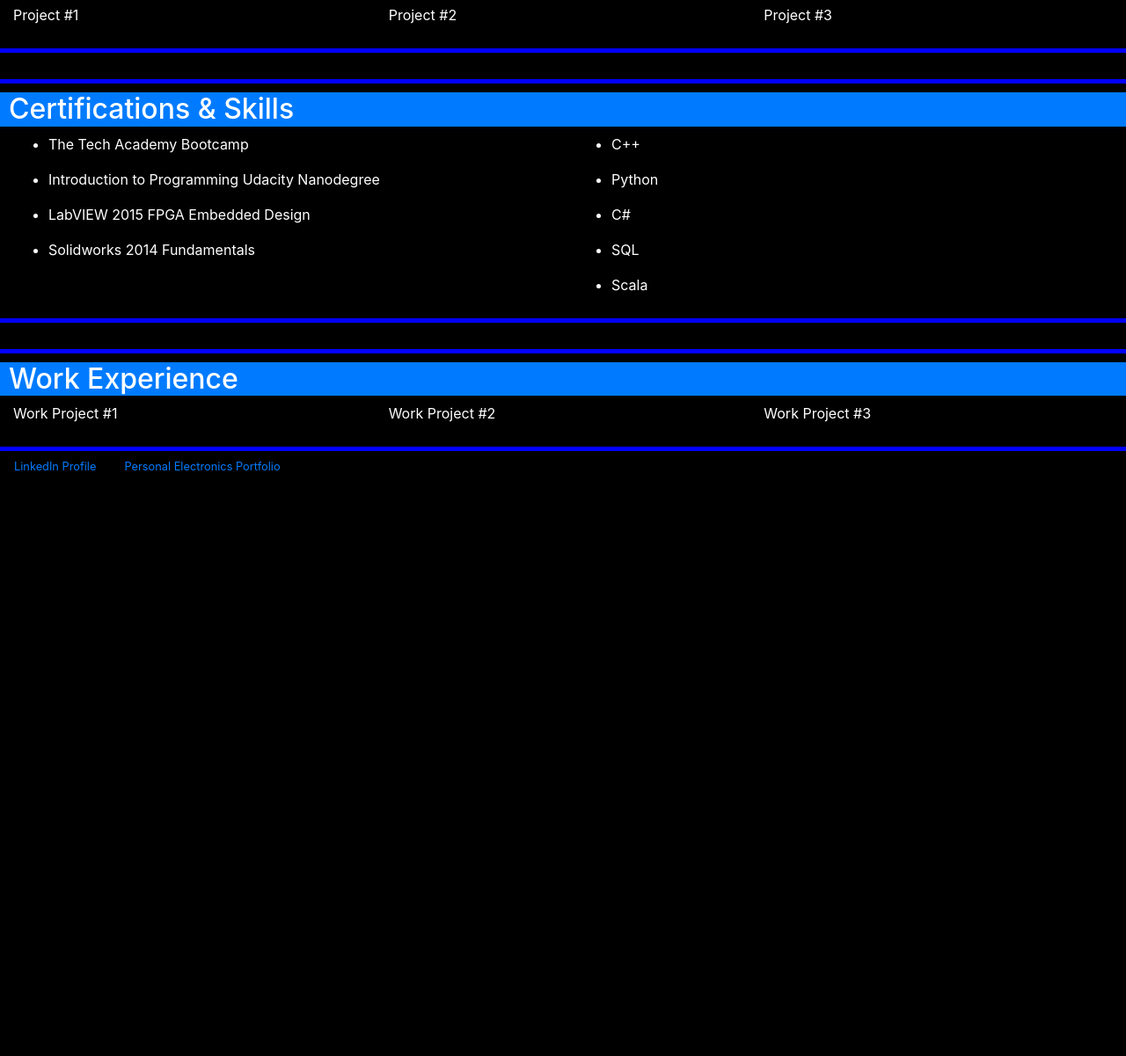
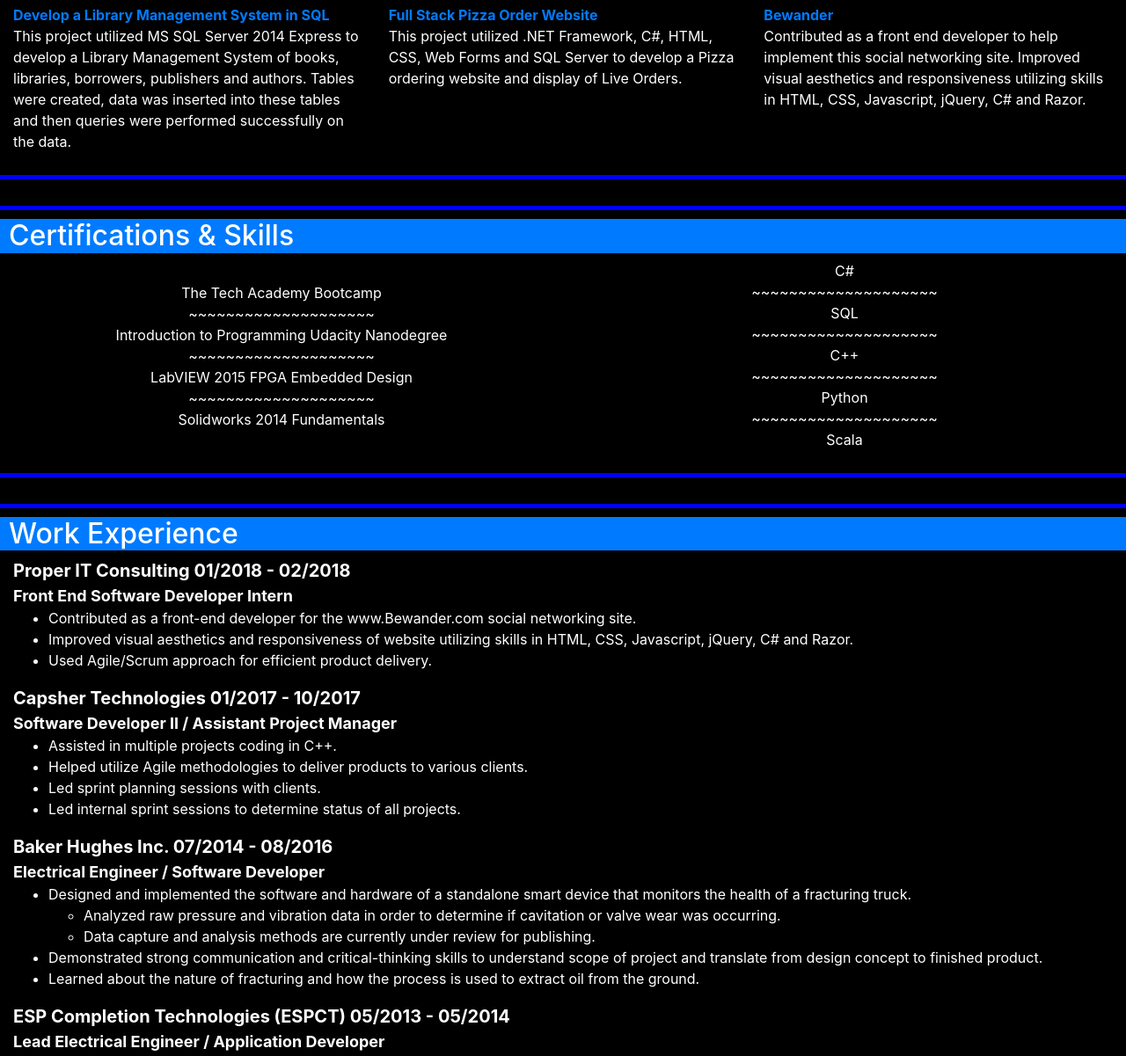
Before and after one commit to kgaughan1/kgaughan1.github.io, a plain HTML site: page index.html in a window 1280 px wide. Shown: the part 638-1839 px from the top of the page at 88% size. Before the commit the page ends 1186 px from the top, so only its background shows below. Drawn offline with nearby package versions, Linux system fonts and the light colour scheme.

Commit message:
Included projects, formatted certifications and skills and included work experience.

```diff
--- /dev/null
+++ b/css/Project_Titles.css
@@ -0,0 +1,21 @@
+.project-title {
+    font-size: 16px;
+    font-weight: bold;
+    color: white;
+    text-align: left;
+}
+
+.company-name {
+    font-size: 20px;
+    font-weight: bold;
+    color: white;
+    text-align: left;
+}
+
+.job-title {
+    font-size:18px;
+    font-weight: bold;
+    color: white;
+    text-align: left;
+
+}
--- a/css/portfolio.css
+++ b/css/portfolio.css
@@ -61,7 +61,6 @@ ul {
 
 #Work_Experience_Left_Column {
 	background-color:black;
-	font-color: white;
 }
 
 p {
--- a/index.html
+++ b/index.html
@@ -9,6 +9,7 @@
     <!-- Bootstrap CSS -->
     <link rel="stylesheet" href="https://maxcdn.bootstrapcdn.com/bootstrap/4.0.0-beta.2/css/bootstrap.min.css" integrity="sha384-PsH8R72JQ3SOdhVi3uxftmaW6Vc51MKb0q5P2rRUpPvrszuE4W1povHYgTpBfshb" crossorigin="anonymous">
 	<link rel="stylesheet" href="./css/portfolio.css">
+    <link rel="stylesheet" href="./css/Project_Titles.css" />
   </head>
 
   <body>
@@ -72,13 +73,22 @@
 			<div class="row row-fluid" id="Software_Development_Projects">
 				<h2 class="bg-primary" style="width:100%">Software Development Projects</h2>
 				<div class="col-4">
-					<p> Project #1 </p>
+					<div class="project-title">
+                        <a href="https://github.com/kgaughan1/SQL-Project">Develop a Library Management System in SQL </a>
+                    </div>
+                    <p>This project utilized MS SQL Server 2014 Express to develop a Library Management System of books, libraries, borrowers, publishers and authors.  Tables were created, data was inserted into these tables and then queries were performed successfully on the data.</p>
 				</div>
 				<div class="col-4">
-					<p> Project #2 </p>
+                    <div class="project-title">
+                        <a href="https://github.com/kgaughan1/FullStackPizzaOrderService">Full Stack Pizza Order Website</a>
+                    </div>
+                    <p>This project utilized .NET Framework, C#, HTML, CSS, Web Forms and SQL Server to develop a Pizza ordering website and display of Live Orders.</p>
                 </div>
 				<div class="col-4">
-					<p> Project #3 </p>
+                    <div class="project-title">
+                        <a href="http://www.bewander.com/">Bewander</a>
+                    </div>
+                    <p>Contributed as a front end developer to help implement this social networking site.  Improved visual aesthetics and responsiveness utilizing skills in HTML, CSS, Javascript, jQuery, C# and Razor.</p>
                 </div>
             </div>
 			<!-- /Software Development Projects -->
@@ -87,40 +97,29 @@
 
 			<div class="row row-fluid" id="Certifications_and_Additional_Skills">
 				<h2 class="bg-primary" style="width:100%"> Certifications & Skills </h3>
-				<div class="col-6">
-					<ul class="Certifications">
-						<li class="Example">
-							<p>The Tech Academy Bootcamp</p>
-						</li>
-						<li class="Example">
-							<p>Introduction to Programming Udacity Nanodegree</p>
-						</li>
-						<li class="Example">
-							<p>LabVIEW 2015 FPGA Embedded Design</p>
-						</li>
-						<li class="Example">
-							<p>Solidworks 2014 Fundamentals</p>
-						</li>
-					</ul>
+				<div class="col-6"  style="text-align: center; padding-top: 25px;">
+			        <p>
+                        The Tech Academy Bootcamp <br />
+                        ~~~~~~~~~~~~~~~~~~~~ <br />
+                        Introduction to Programming Udacity Nanodegree <br />
+                        ~~~~~~~~~~~~~~~~~~~~ <br />
+					    LabVIEW 2015 FPGA Embedded Design<br />
+                        ~~~~~~~~~~~~~~~~~~~~ <br />
+                        Solidworks 2014 Fundamentals<br />
 				</div>
-				<div class="col-6">
-					<ul class="Skills">
-						<li class="Example">
-							<p>C++</p>
-						</li>
-						<li class="Example">
-							<p>Python</p>
-						</li>
-						<li class="Example">
-							<p>C#</p>
-						</li>
-						<li class="Example">
-							<p>SQL</p>
-						</li>
-						<li class="Example">
-							<p>Scala</p>
-						</li>
-					</ul>
+                <div class="col-6" style="text-align: center;">
+
+                    <p>
+                        C#<br />
+                        ~~~~~~~~~~~~~~~~~~~~ <br />
+                        SQL<br />
+                        ~~~~~~~~~~~~~~~~~~~~ <br />
+                        C++<br />
+                        ~~~~~~~~~~~~~~~~~~~~ <br />
+                        Python<br />
+                        ~~~~~~~~~~~~~~~~~~~~ <br />
+                        Scala
+                    </p>
                 </div>
             </div>
 
@@ -129,19 +128,99 @@
 			<!-- WORK EXPERIENCE -->
 			<div class="row row-fluid" id="Work_Experience">
 				<h2 id="Software Development Projects" class="bg-primary" style="width:100%">Work Experience</h2>
-				<div id="Work_Experience_Left_Column" class="col-4">
-					<p> Work Project #1 </p>
+				<div id="Work_Experience_Left_Column" class="col-12">
+                    <div class="company-name">
+                        Proper IT Consulting 01/2018 - 02/2018
                     </div>
-				<div  id="Work_Experience_Middle_Column" class="col-4">
-					<p> Work Project #2 </p>
+                    <div class="job-title">
+                        Front End Software Developer Intern
                     </div>
-				<div  id="Work_Experience_Right_Column"class="col-4">
-					<p> Work Project #3 </p>
+                        <ul>
+                            <li>
+                                Contributed as a front-end developer for the www.Bewander.com social networking site.
+                            </li>
+                            <li>
+                                Improved visual aesthetics and responsiveness of website utilizing skills in HTML, CSS, Javascript, jQuery, C# and Razor.
+                            </li>
+                            <li>
+                                Used Agile/Scrum approach for efficient product delivery.
+                            </li>
+                        </ul>
 				</div>
+                <div id="Work_Experience_Left_Column" class="col-12">
+                    <div class="company-name">
+                        Capsher Technologies 01/2017 - 10/2017
+                    </div>
+                    <div class="job-title">
+                        Software Developer II / Assistant Project Manager
+                    </div>
+                    <ul>
+                        <li>
+                            Assisted in multiple projects coding in C++.
+                        </li>
+                        <li>
+                            Helped utilize Agile methodologies to deliver products to various clients.
+                        </li>
+                        <li>
+                            Led sprint planning sessions with clients.
+                        </li>
+                        <li>
+                            Led internal sprint sessions to determine status of all projects.
+                        </li>
+                    </ul>
+                </div>
+                <div id="Work_Experience_Left_Column" class="col-12">
+                    <div class="company-name">
+                        Baker Hughes Inc. 07/2014 - 08/2016
+                    </div>
+                    <div class="job-title">
+                        Electrical Engineer / Software Developer
+                    </div>
+                    <ul>
+                        <li>
+                            Designed and implemented the software and hardware of a standalone smart device that monitors the health of a fracturing truck.
+                        </li>
+                        <ul>
+                            <li>
+                                Analyzed raw pressure and vibration data in order to determine if cavitation or valve wear was occurring.
+                            </li>
+                            <li>
+                                Data capture and analysis methods are currently under review for publishing.
+                            </li>
+                        </ul>
+                        <li>
+                            Demonstrated strong communication and critical-thinking skills to understand scope of project and translate from design concept to finished product.
+                        </li>
+                        <li>
+                            Learned about the nature of fracturing and how the process is used to extract oil from the ground.
+                        </li>
+                    </ul>
+                </div>
+                <div id="Work_Experience_Left_Column" class="col-12">
+                    <div class="company-name">
+                        ESP Completion Technologies (ESPCT) 05/2013 - 05/2014
+                    </div>
+                    <div class="job-title">
+                        Lead Electrical Engineer / Application Developer
+                    </div>
+                    <ul>
+                        <li>
+                            Utilized open source code for SCADA applications in Oil and Gas to remotely monitor pressure and temperature levels of equipment.
+                        </li>
+                        <li>
+                            Assisted in developing a user interface for real-time display of pressure and temperature data of remote devices.
+                        </li>
+                        <li>
+                            Developed LabVIEW applications for product testing.
+                        </li>
+                    </ul>
+                </div>
+
 			</div>
 			<!-- /WORK EXPERIENCE -->
 
 			<!-- Footer -->
+            <div class="col-12" style="text-align: center;">
                 <ul class="nav" id="footer">
                     <li class="nav-item">
                         <small><a class="nav-link" href="https://www.linkedin.com/in/kevin-gaughan-8b280346?lipi=urn%3Ali%3Apage%3Ad_flagship3_profile_view_base%3BC%2F82NETSSsiACQOtO1eEVA%3D%3D"> LinkedIn Profile</a></small>
@@ -150,6 +229,7 @@
                         <small><a class="nav-link" href="http://kevingaughan1990.wixsite.com/kgaughan-projects"> Personal Electronics Portfolio</a></small>
                     </li>
                 </ul>
+            </div>
 
 			<!-- End Footer -->
 
```
Lines whose indentation alone changed are shown as unchanged.
